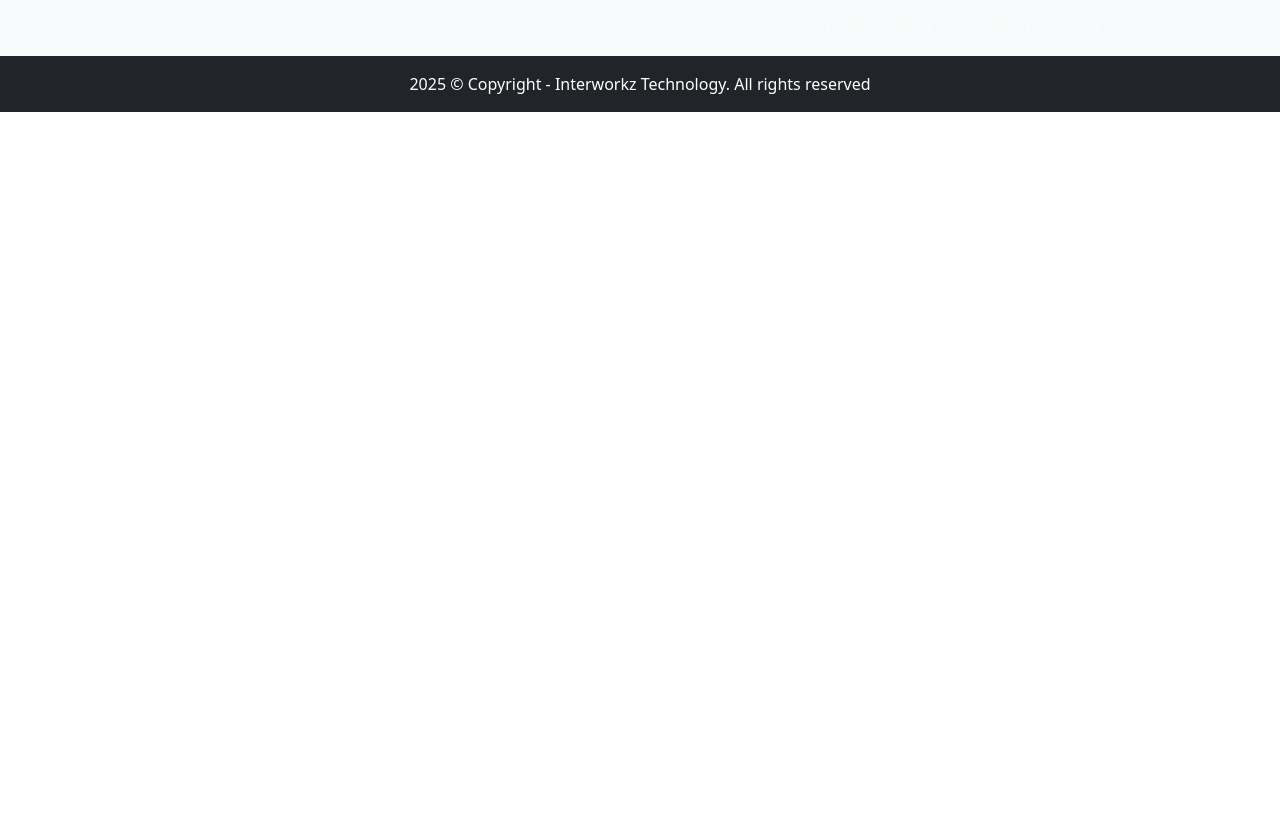
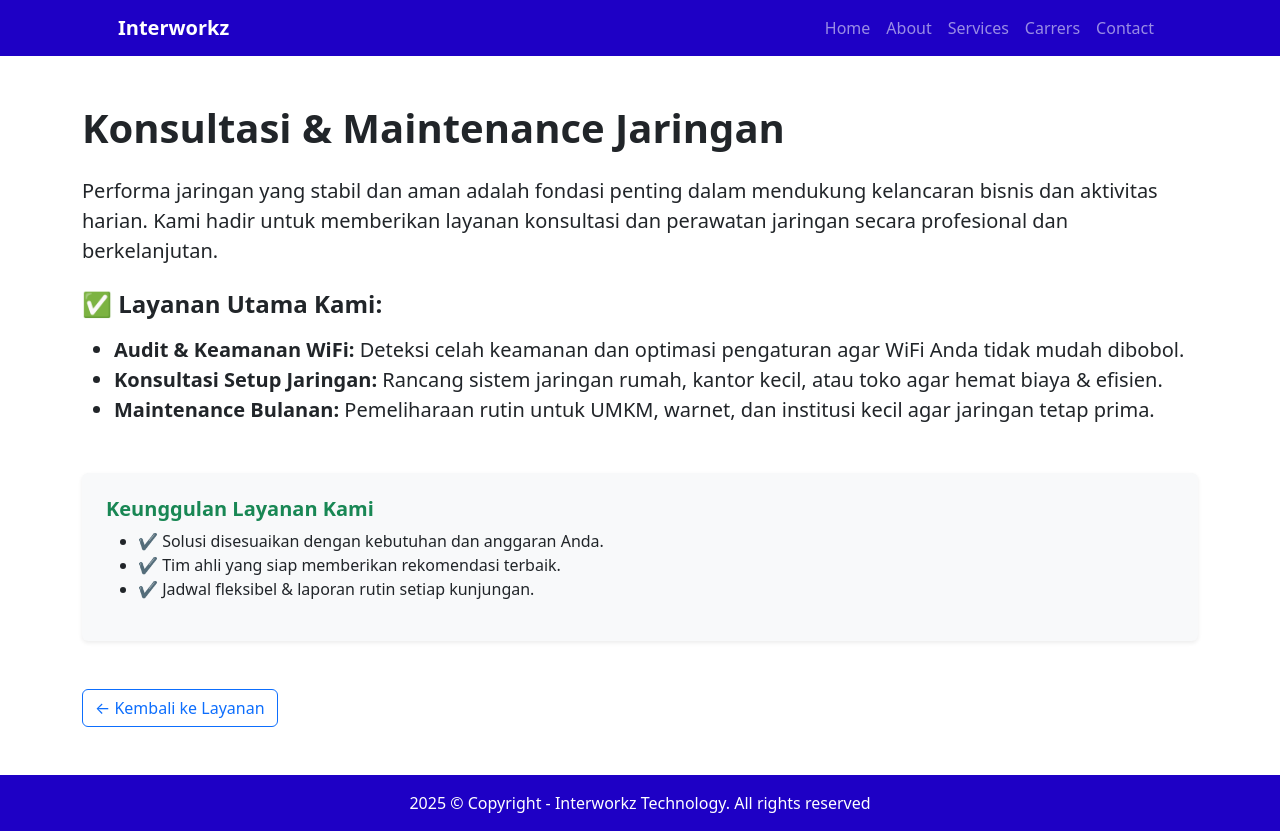
Before and after one commit to Abila03/interworkz, a React (Create React App) app: page /konsultasi in a window 1280 px wide. Before the commit the page ends 800 px from the top, so only its background shows below. Built offline with nearby package versions, Linux system fonts and the light colour scheme.

Commit message:
app,style,header bg color,footer bg color,list update. add troubleshooting,konsul,trading.

```diff
--- a/src/App.js
+++ b/src/App.js
@@ -8,6 +8,9 @@ import Carrers from './pages/carrers';
 import Head from './pages/components/head';
 import Header from './pages/components/header';
 import Footer from './pages/components/footer';
+import Troubleshooting from './pages/components/services/troubleshooting';
+import Konsulmain from './pages/components/services/konsulmain';
+import Trading from './pages/components/services/trading';
 
 function App() {
   return (
@@ -20,6 +23,9 @@ function App() {
         <Route path="/service" element={<Service />} />
         <Route path="/carrers" element={<Carrers />} />
         <Route path="/contact" element={<Contact />} />
+        <Route path="/troubleshooting" element={<Troubleshooting />} />
+        <Route path="/konsultasi" element={<Konsulmain />} />
+        <Route path="/trading" element={<Trading />} />
       </Routes>
       <Footer />
     </Router>
--- a/src/pages/components/footer.js
+++ b/src/pages/components/footer.js
@@ -6,7 +6,7 @@ function Footer() {
   const location = useLocation();
 
   return (
-    <footer className="py-3 bg-dark">
+    <footer className="py-3 bg-primary">
       <div className="container">
         <p className="m-0 text-center text-white">
           2025 © Copyright - Interworkz Technology. All rights reserved
--- a/src/pages/components/header.js
+++ b/src/pages/components/header.js
@@ -6,8 +6,11 @@ function Header() {
   const location = useLocation(); // Dapatkan URL saat ini
 
   return (
-    <nav className="navbar navbar-expand-lg navbar-dark bg-light">
+    <nav className="navbar navbar-expand-lg navbar-dark bg-primary">
       <div className="container px-5">
+        <Link className="navbar-brand fw-bold text-white" to="/">
+          Interworkz
+        </Link>
         <div className="collapse navbar-collapse" id="navbarSupportedContent">
           <ul className="navbar-nav ms-auto mb-2 mb-lg-0">
             <li className="nav-item">
--- /dev/null
+++ b/src/pages/components/services/konsulmain.jsx
@@ -0,0 +1,40 @@
+import React from "react";
+import { Link } from "react-router-dom";
+
+function Konsulmain() {
+  return (
+    <div className="container py-5">
+      <h1 className="mb-4 text-dark fw-bold">Konsultasi & Maintenance Jaringan</h1>
+
+      <p className="fs-5">
+        Performa jaringan yang stabil dan aman adalah fondasi penting dalam mendukung kelancaran bisnis dan aktivitas harian. Kami hadir untuk memberikan layanan konsultasi dan perawatan jaringan secara profesional dan berkelanjutan.
+      </p>
+
+      <div className="mt-4">
+        <h4 className="fw-semibold text-dark mb-3">✅ Layanan Utama Kami:</h4>
+        <ul className="fs-5">
+          <li><strong>Audit & Keamanan WiFi:</strong> Deteksi celah keamanan dan optimasi pengaturan agar WiFi Anda tidak mudah dibobol.</li>
+          <li><strong>Konsultasi Setup Jaringan:</strong> Rancang sistem jaringan rumah, kantor kecil, atau toko agar hemat biaya & efisien.</li>
+          <li><strong>Maintenance Bulanan:</strong> Pemeliharaan rutin untuk UMKM, warnet, dan institusi kecil agar jaringan tetap prima.</li>
+        </ul>
+      </div>
+
+      <div className="mt-5 p-4 bg-light rounded shadow-sm">
+        <h5 className="fw-bold text-success">Keunggulan Layanan Kami</h5>
+        <ul>
+          <li>✔️ Solusi disesuaikan dengan kebutuhan dan anggaran Anda.</li>
+          <li>✔️ Tim ahli yang siap memberikan rekomendasi terbaik.</li>
+          <li>✔️ Jadwal fleksibel & laporan rutin setiap kunjungan.</li>
+        </ul>
+      </div>
+
+      <div className="mt-5">
+        <Link to="/service" className="btn btn-outline-primary">
+          ← Kembali ke Layanan
+        </Link>
+      </div>
+    </div>
+  );
+}
+
+export default Konsulmain;
--- a/src/pages/components/services/list.jsx
+++ b/src/pages/components/services/list.jsx
@@ -1,4 +1,6 @@
 import '../../style.css';
+import { Link } from "react-router-dom";
+
 
 function ListService() {
   return (
@@ -11,10 +13,10 @@ function ListService() {
                     <p>✅ Setting WiFi (modem, router, repeater).</p>
                     <p>✅ Instalasi kabel LAN untuk rumah/kantor kecil.</p>
                     <p>✅ Troubleshooting jaringan (WiFi lemot, tidak bisa konek, dll.).</p>
-                    <a class="text-decoration-none" href="#!">
+                    <Link className="text-decoration-none" to="/troubleshooting">
                         Call to action
                         <i class="bi bi-arrow-right"></i>
-                    </a>
+                    </Link>
                 </div>
                 <div class="col-lg-4 mb-5 mb-lg-0">
                     <div class="feature bg-primary bg-gradient text-white rounded-3 mb-3"><i class="bi bi-building"></i></div>
@@ -22,10 +24,10 @@ function ListService() {
                     <p>✅ Audit dan peningkatan keamanan WiFi.</p>
                     <p>✅ Konsultasi setup jaringan kantor/rumah kecil.</p>
                     <p>✅ Maintenance jaringan bulanan untuk UMKM atau warnet.</p>
-                    <a class="text-decoration-none" href="#!">
+                    <Link className="text-decoration-none" to="/konsultasi">
                         Call to action
                         <i class="bi bi-arrow-right"></i>
-                    </a>
+                    </Link>
                 </div>
                 <div class="col-lg-4">
                     <div class="feature bg-primary bg-gradient text-white rounded-3 mb-3"><i class="bi bi-toggles2"></i></div>
@@ -33,10 +35,10 @@ function ListService() {
                     <p>✅ Kabel LAN, konektor RJ45, dan alat crimping.</p>
                     <p>✅ Router WiFi murah (TP-Link, Tenda, dll.).</p>
                     <p>✅ Repeater WiFi dan perangkat jaringan kecil lainnya.</p>
-                    <a class="text-decoration-none" href="#!">
+                    <Link className="text-decoration-none" to="/trading">
                         Call to action
                         <i class="bi bi-arrow-right"></i>
-                    </a>
+                    </Link>
                 </div>
             </div>
         </div>
--- /dev/null
+++ b/src/pages/components/services/trading.jsx
@@ -0,0 +1,40 @@
+import React from "react";
+import { Link } from "react-router-dom";
+
+function Trading() {
+  return (
+    <div className="container py-5">
+      <h1 className="mb-4 text-dark fw-bold">Beli & Sewa Peralatan Jaringan</h1>
+
+      <p className="fs-5">
+        Butuh perangkat jaringan tapi bingung harus beli di mana? Atau hanya perlu peralatan untuk sementara waktu? Kami menyediakan solusi beli dan sewa perangkat jaringan dengan harga terjangkau dan dukungan teknis langsung.
+      </p>
+
+      <div className="mt-4">
+        <h4 className="fw-semibold text-dark mb-3">✅ Ketersediaan Barang:</h4>
+        <ul className="fs-5">
+          <li><strong>Kabel & Konektor:</strong> Kabel LAN berkualitas, konektor RJ45, serta alat crimping untuk kebutuhan instalasi Anda.</li>
+          <li><strong>Router WiFi Ekonomis:</strong> Pilihan perangkat dari merk terpercaya seperti TP-Link, D-Link, dan lainnya.</li>
+          <li><strong>Repeater & Perangkat Kecil:</strong> Solusi perluasan sinyal WiFi dan alat-alat penunjang jaringan lainnya.</li>
+        </ul>
+      </div>
+
+      <div className="mt-5 p-4 bg-light rounded shadow-sm">
+        <h5 className="fw-bold text-success">Mengapa Beli/Sewa di Interworkz?</h5>
+        <ul>
+          <li>✔️ Harga bersahabat, cocok untuk individu dan pelaku usaha kecil.</li>
+          <li>✔️ Bisa sewa harian, mingguan, atau bulanan sesuai kebutuhan.</li>
+          <li>✔️ Dukungan teknisi untuk setup awal jika dibutuhkan.</li>
+        </ul>
+      </div>
+
+      <div className="mt-5">
+        <Link to="/service" className="btn btn-outline-primary">
+          ← Kembali ke Layanan
+        </Link>
+      </div>
+    </div>
+  );
+}
+
+export default Trading;
--- /dev/null
+++ b/src/pages/components/services/troubleshooting.jsx
@@ -0,0 +1,40 @@
+import React from "react";
+import { Link } from "react-router-dom";
+
+function Troubleshooting() {
+  return (
+    <div className="container py-5">
+      <h1 className="mb-4 text-dark fw-bold">Setting & Troubleshooting Jaringan</h1>
+
+      <p className="fs-5">
+        Koneksi internet yang lambat atau sering bermasalah bisa sangat mengganggu pekerjaan dan aktivitas harian. Kami hadir untuk memberikan solusi cepat, tepat, dan profesional!
+      </p>
+
+      <div className="mt-4">
+        <h4 className="fw-semibold text-dark mb-3">✅ Layanan Kami meliputi:</h4>
+        <ul className="fs-5">
+          <li><strong>Setting WiFi:</strong> Konfigurasi modem, router, hingga repeater agar sinyal optimal di seluruh ruangan.</li>
+          <li><strong>Instalasi Kabel LAN:</strong> Pemasangan kabel jaringan untuk rumah, kos, atau kantor kecil agar koneksi stabil dan cepat.</li>
+          <li><strong>Troubleshooting:</strong> Mengatasi masalah umum seperti WiFi lemot, perangkat tidak terhubung, konflik IP, dan lainnya.</li>
+        </ul>
+      </div>
+
+      <div className="mt-5 p-4 bg-light rounded shadow-sm">
+        <h5 className="fw-bold text-success">Kenapa memilih kami?</h5>
+        <ul>
+          <li>✔️ Tim teknisi berpengalaman & ramah.</li>
+          <li>✔️ Respon cepat dan fleksibel sesuai jadwal Anda.</li>
+          <li>✔️ Harga transparan, tanpa biaya tersembunyi.</li>
+        </ul>
+      </div>
+
+      <div className="mt-5">
+        <Link to="/service" className="btn btn-outline-primary">
+          ← Kembali ke Layanan
+        </Link>
+      </div>
+    </div>
+  );
+}
+
+export default Troubleshooting;
```
Also changed, not shown: src/pages/style.css.
